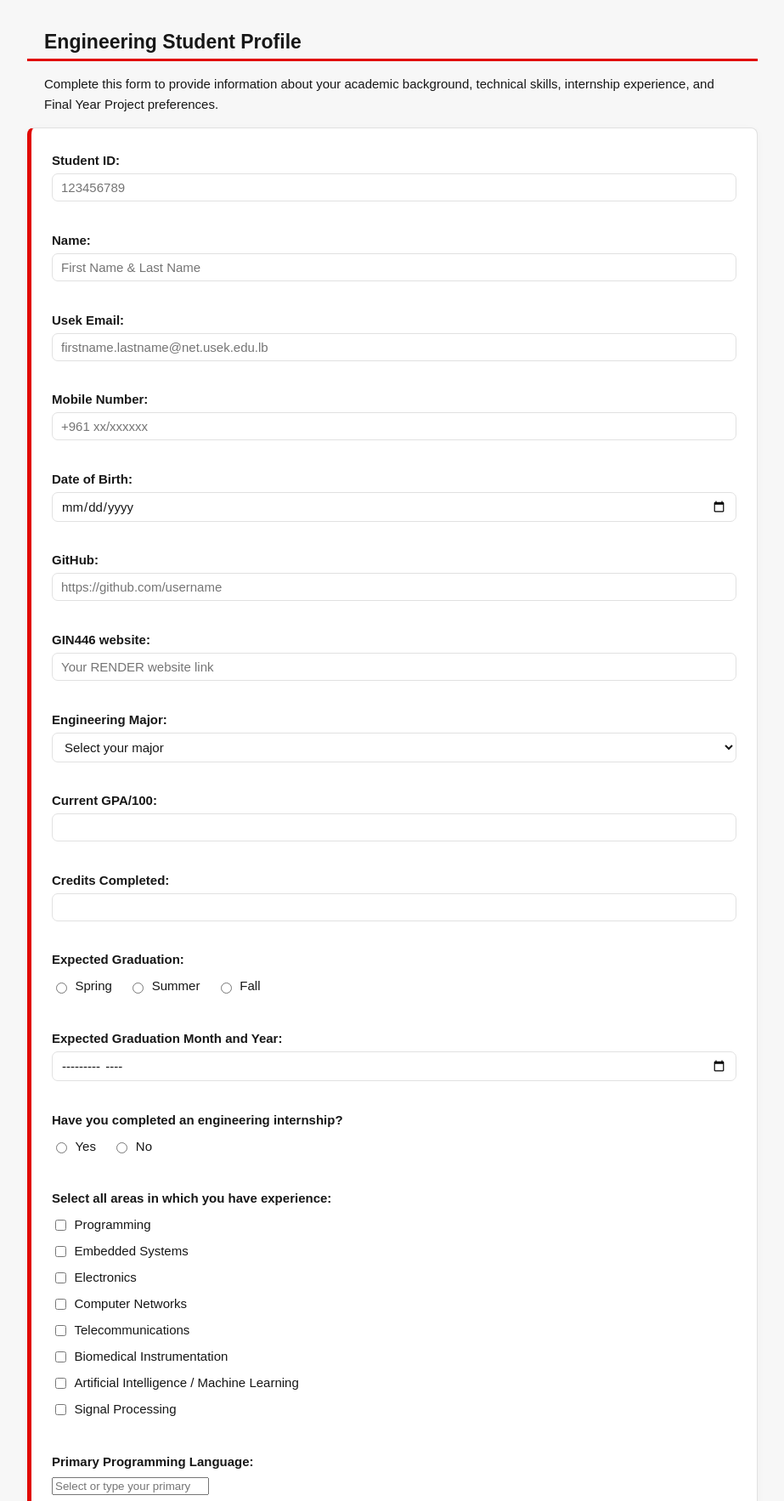
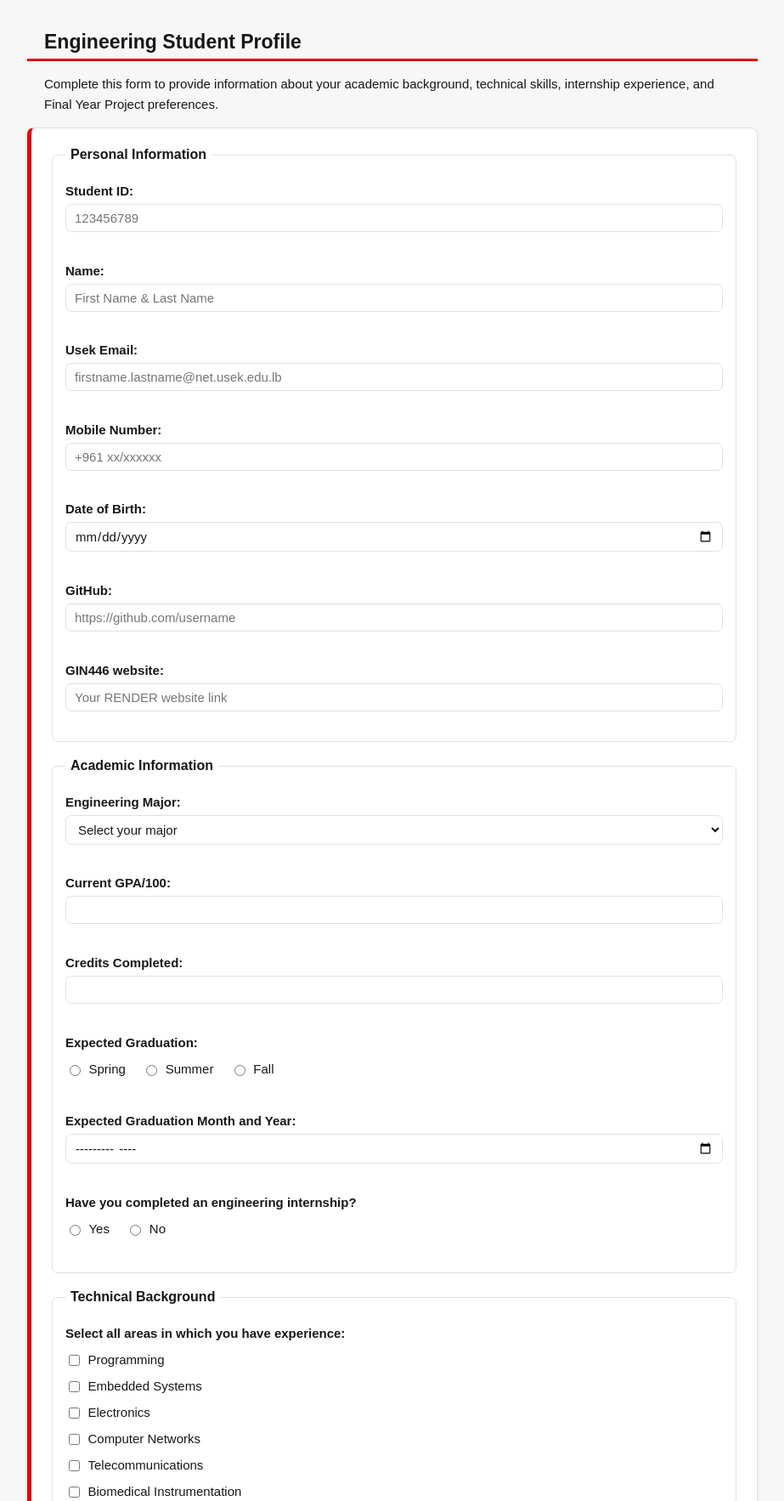
Before and after one commit to Jadfahed224/web-programming-site, a Flask app: page /submit-profile in a window 1280 px wide. Shown: the part 194-1960 px from the top of the page at 85% size, without its empty margins (178-1101 px from the left). Run offline with Flask 3, Linux system fonts and the light colour scheme.

Commit message:
week 4: HTML Form

```diff
--- a/static/form_style.css
+++ b/static/form_style.css
@@ -62,20 +58,35 @@ form br {
     display: block;
 }
 
+fieldset {
+    margin: 0 0 15px;
+    padding: 10px 15px;
+    border: 1px solid var(--color-border);
+    border-radius: var(--radius-sm);
+    background: var(--color-white);
+}
+
+legend {
+    padding: 0 6px;
+    font-family: var(--font-heading);
+    font-size: 16px;
+    font-weight: 800;
+    color: var(--color-text);
+}
+
 label {
     display: block;
-    font-family: var(--font-heading);
-    font-weight: 700;
-    font-size: 15px;
     margin-top: 8px;
     margin-bottom: 3px;
+    font-family: var(--font-heading);
+    font-size: 15px;
+    font-weight: 700;
     color: var(--color-text);
 }
 
 label[for="ExpectedGraduation"],
 label[for="Internship"],
 label[for="experience"] {
-    display: block;
     font-weight: 800;
     margin-bottom: 4px;
 }
--- a/templates/profile-form.html
+++ b/templates/profile-form.html
@@ -11,6 +11,9 @@
 
 <form action="{{ url_for('submit_profile')}}"
       method="post">
+
+<fieldset>
+        <legend>Personal Information</legend>
 
     <label for="StdId">Student ID:</label>
     <input type="text" id="StdId" name="student_id" maxlength="9" size="9" placeholder="123456789" pattern="[0-9]{9}" required><br><br>
@@ -32,6 +35,10 @@
 
     <label for="RenderLink">GIN446 website:</label>
     <input type="url" id="RenderLink" name="gin446" placeholder="Your RENDER website link" pattern="https://[a-zA-Z0-9-]+\.onrender\.com" required><br><br>
+</fieldset>
+
+<fieldset>
+        <legend>Academic Information</legend>
 
     <label for="EngMajor">Engineering Major:</label>
     <select id="EngMajor" name="major" required>
@@ -43,7 +50,7 @@
     </select><br><br>
 
     <label for="GPA">Current GPA/100:</label>
-<input type="number" id="GPA" name="gpa" min="0" max="100" step="0.01" required><br><br>
+    <input type="number" id="GPA" name="gpa" min="40" max="100" step="0.01" required><br><br>
 
     <label for="CreditsCompleted">Credits Completed:</label>
     <input type="number" id="CreditsCompleted" name="credits" min="0" max="146" step="1" required><br><br>
@@ -64,6 +71,10 @@
     <label for="Internship">Yes</label>
     <input type="radio" id="Internship" name="internship_completed" value="No" required>
     <label for="Internship">No</label><br><br>
+</fieldset>
+
+<fieldset>
+        <legend>Technical Background</legend>
 
     <label for="experience">Select all areas in which you have experience:</label>
     <input type="checkbox" id="programming" name="skills" value="Programming">
@@ -112,9 +123,11 @@
         <option value="ANSYS">ANSYS</option>
         <option value="COMSOL Multiphysics">COMSOL Multiphysics</option>
     </select><br>
-<p>Hold Ctrl (Windows) or Cmd (Mac) to select several options</p><br>
+    <p>Hold Ctrl (Windows) or Cmd (Mac) to select several options</p>
+</fieldset>
 
-
+<fieldset>
+        <legend>Final Year Project</legend>
     <label for="ProjectTitle">Proposed Project Title:</label>
     <input type="text" id="ProjectTitle" name="project_title" placeholder="Enter a tentative project title"><br><br>
 
@@ -162,12 +175,15 @@
 
     <label for="MeetingTime">Preferred Meeting Time:</label>
     <input type="time" id="MeetingTime" name="meeting_time" placeholder="HH:MM" required><br><br>
+</fieldset>
 
+<fieldset>
     <input type="checkbox" id="Confirmation" name="confirmation" required>
     <label for="Confirmation">I confirm that the information provided is accurate.</label>
 
     <input type="submit" id="submit" value="Submit Profile">
     <input type="reset" id="reset" value="Clear Form">
+</fieldset>
 
 <input type="hidden" name="form_version" value="2026-2027">
 
```
Also changed, not shown: other parts of static/form_style.css (+27 -20 lines). Lines whose indentation alone changed are shown as unchanged.
